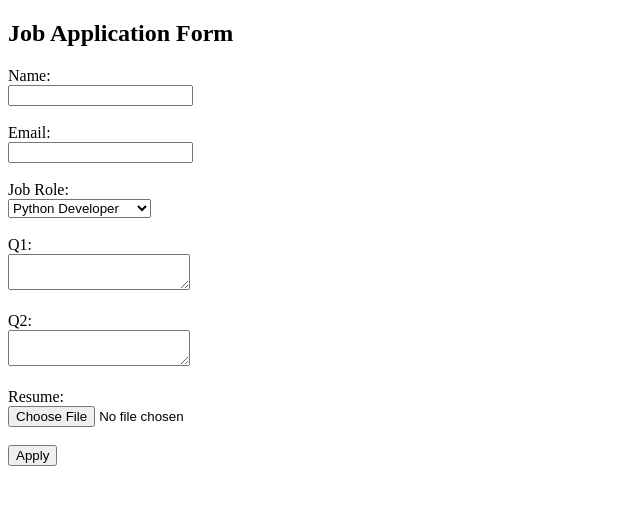
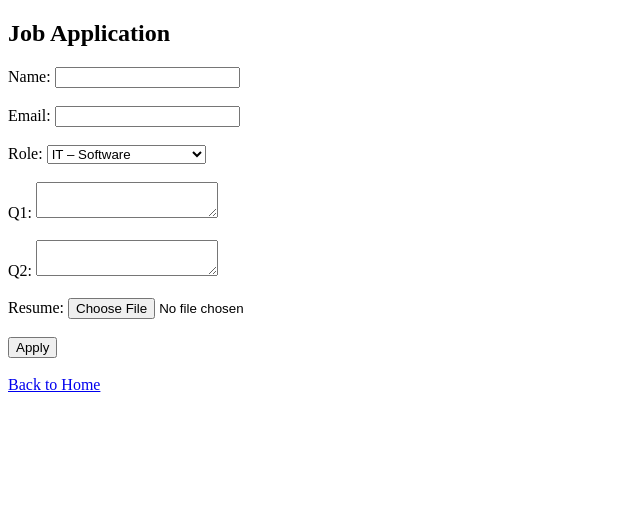
Before and after one commit to ovelvoro-stack/velvoro-job-ai, a FastAPI app: page /apply in a window 1280 px wide. Shown: the top 505 px of the page, without its empty margins (0-640 px from the left). Run offline with FastAPI, Linux system fonts and the light colour scheme.

Commit message:
Update apply.html

```diff
--- a/templates/apply.html
+++ b/templates/apply.html
@@ -4,36 +4,30 @@
     <title>Apply Job</title>
 </head>
 <body>
-<h2>Job Application Form</h2>
+    <h2>Job Application</h2>
 
-<form method="post" action="/apply" enctype="multipart/form-data">
-    Name:<br>
-    <input type="text" name="name" required><br><br>
+    <form method="post" enctype="multipart/form-data">
+        Name: <input type="text" name="name" required><br><br>
+        Email: <input type="email" name="email" required><br><br>
 
-    Email:<br>
-    <input type="email" name="email" required><br><br>
+        Role:
+        <select name="role">
+            <option>IT – Software</option>
+            <option>Non-IT – Admin</option>
+            <option>Pharma – B.Pharmacy</option>
+            <option>Pharma – M.Pharmacy</option>
+            <option>Freshers</option>
+        </select><br><br>
 
-    Job Role:<br>
-    <select name="role">
-        <option>Python Developer</option>
-        <option>Java Developer</option>
-        <option>HR Executive</option>
-        <option>Marketing Executive</option>
-        <option>B.Pharmacy</option>
-        <option>M.Pharmacy</option>
-    </select><br><br>
+        Q1: <textarea name="q1"></textarea><br><br>
+        Q2: <textarea name="q2"></textarea><br><br>
 
-    Q1:<br>
-    <textarea name="q1" required></textarea><br><br>
+        Resume: <input type="file" name="resume"><br><br>
 
-    Q2:<br>
-    <textarea name="q2" required></textarea><br><br>
+        <button type="submit">Apply</button>
+    </form>
 
-    Resume:<br>
-    <input type="file" name="resume" required><br><br>
-
-    <button type="submit">Apply</button>
-</form>
-
+    <br>
+    <a href="/">Back to Home</a>
 </body>
 </html>
```
